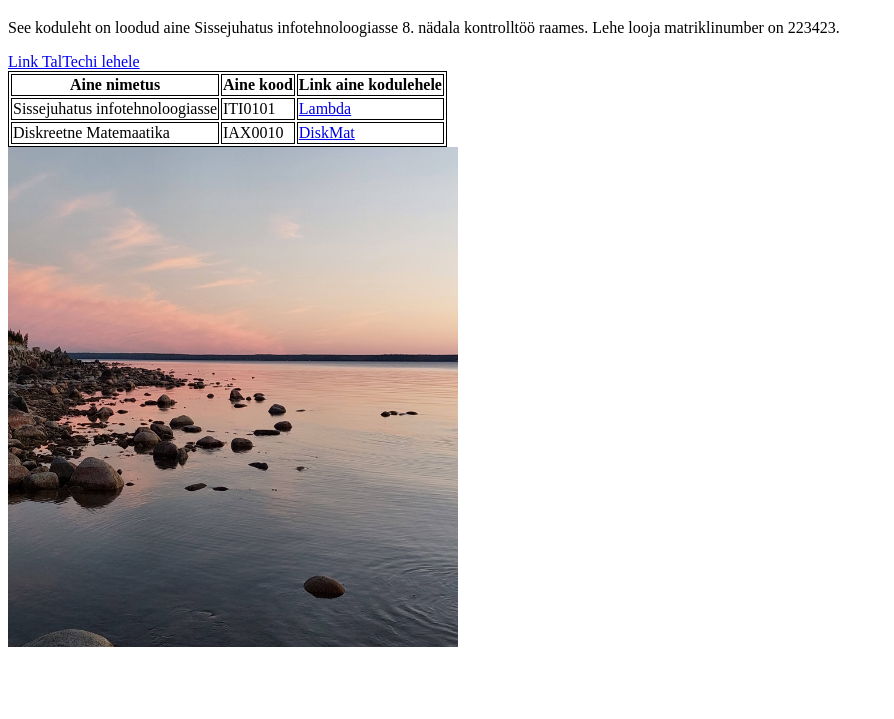
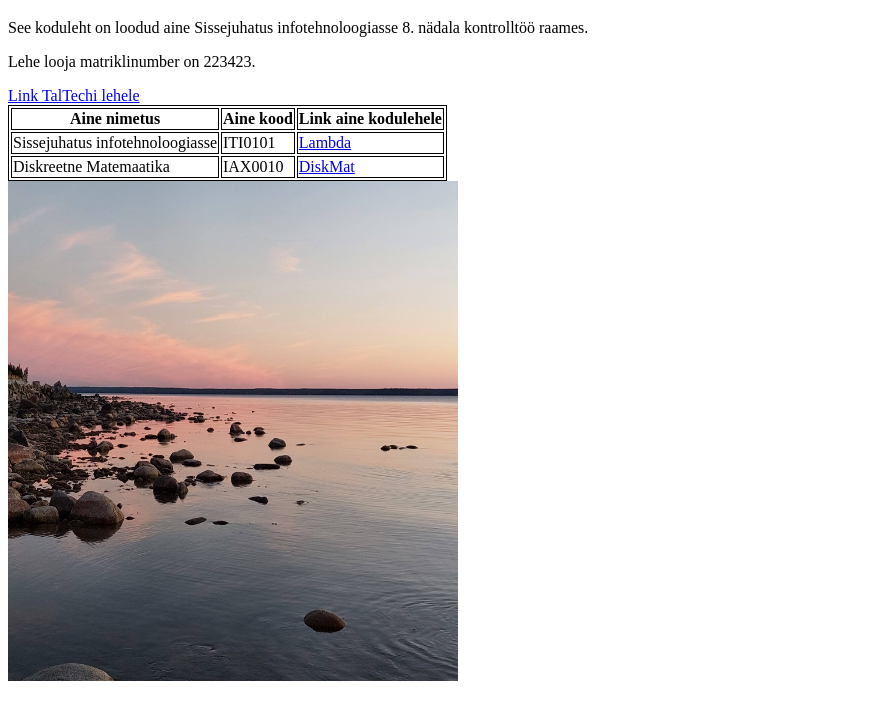
Before and after one commit to lrebas/lrebas.github.io, a plain HTML site: page index.html in a window 1280 px wide. Shown: the part 61-780 px from the top of the page, without its empty margins (0-894 px from the left). Drawn offline with Linux system fonts and the light colour scheme.

Commit message:
Update index.html

```diff
--- a/index.html
+++ b/index.html
@@ -11,7 +11,8 @@ table, th, td {
 <body>
 
 <h1>223423</h1>
-<p>See koduleht on loodud aine Sissejuhatus infotehnoloogiasse 8. nädala kontrolltöö raames. Lehe looja matriklinumber on 223423. </p>
+<p>See koduleht on loodud aine Sissejuhatus infotehnoloogiasse 8. nädala kontrolltöö raames.</p>
+<p>Lehe looja matriklinumber on 223423. </p>
 <a href="https://taltech.ee/">Link TalTechi lehele</a>
 <table>
   <tr>
```
